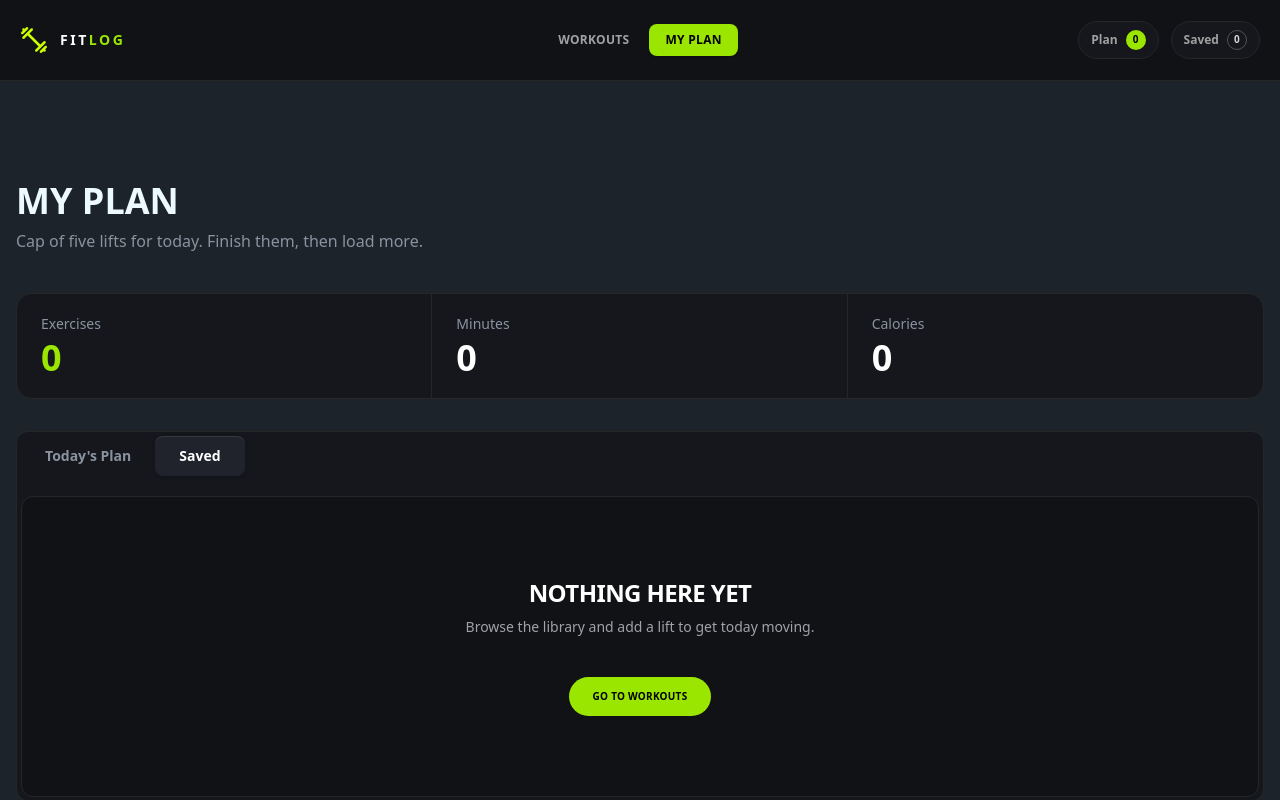
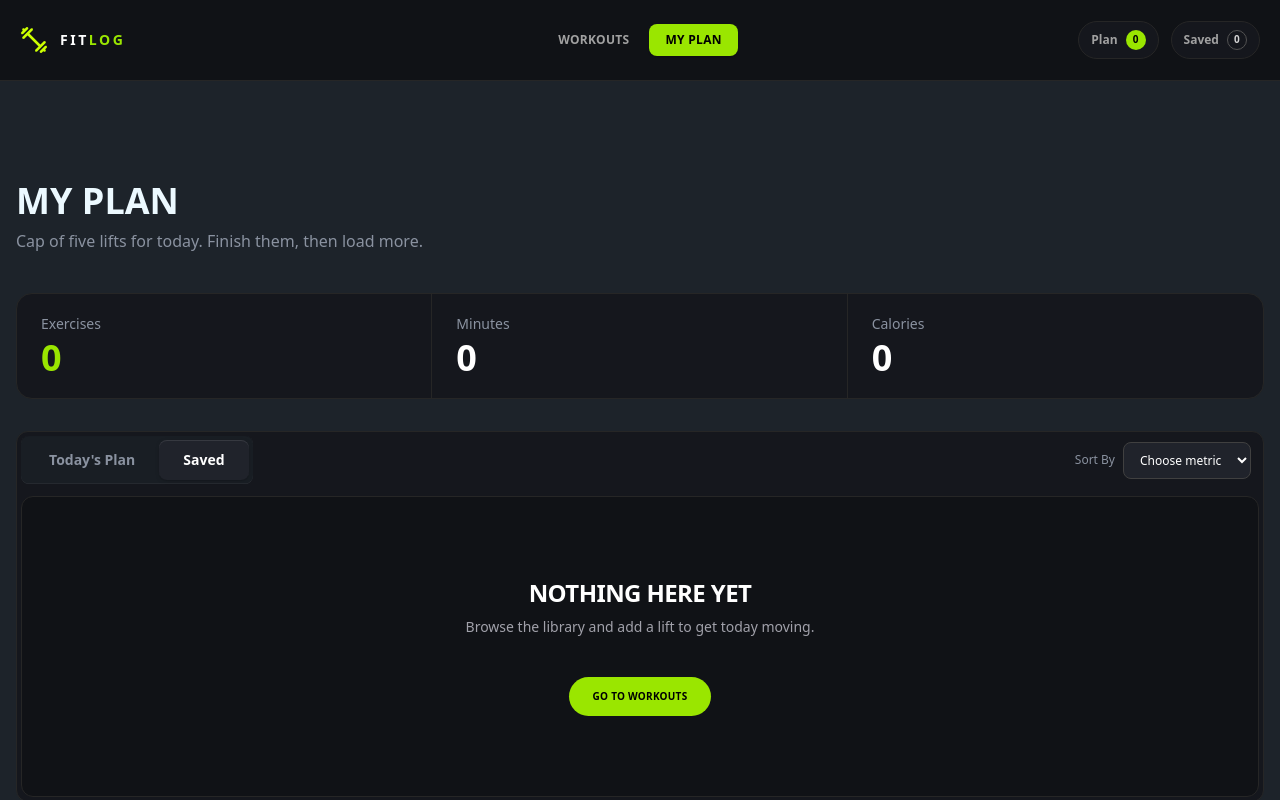
Before and after one commit to Likhon-25/FITLOG, a Next.js app: page /myPlan in a window 1280 px wide. Shown: the top 800 px of the page. Built offline with nearby package versions, Linux system fonts and the light colour scheme.

Commit message:
implemtnt shorting

```diff
--- a/src/app/myPlan/page.tsx
+++ b/src/app/myPlan/page.tsx
@@ -5,10 +5,26 @@ import { GymContext } from "@/components/context/GymContext";
 import PlanBooks from "@/components/shared/PlanBooks";
 import SaveBooks from "@/components/shared/SaveBooks";
 
+type SortOption = "" | "duration" | "rating" | "calories";
+
 const MyPlanPage = () => {
   const { todayPlan, saveLeter } = useContext(GymContext);
   const [activeTab, setActiveTab] = useState<"today" | "saved">("saved");
+  const [sortBy, setSortBy] = useState<SortOption>("");
   const activePlans = activeTab === "today" ? todayPlan : saveLeter;
+  const sortedPlans = sortBy
+    ? [...activePlans].sort((firstPlan, secondPlan) => {
+        if (sortBy === "duration") {
+          return secondPlan.duration - firstPlan.duration;
+        }
+
+        if (sortBy === "rating") {
+          return secondPlan.rating - firstPlan.rating;
+        }
+
+        return secondPlan.caloriesBurned - firstPlan.caloriesBurned;
+      })
+    : activePlans;
   const totalMinutes = activePlans.reduce(
     (total, plan) => total + plan.duration,
     0,
@@ -51,56 +67,62 @@ const MyPlanPage = () => {
         </div>
       </div>
 
-      {/* name of each tab group should be unique */}
-      <div className="tabs tabs-box rounded-xl border border-neutral-800 bg-[#15171d] p-1">
-        <input
-          type="radio"
-          name="my_tabs_6"
-          className="tab mb-4 rounded-lg px-6 text-sm font-semibold text-[#8A92A0] checked:bg-[#20232b] checked:text-white"
-          aria-label="Today's Plan"
-          checked={activeTab === "today"}
-          onChange={() => setActiveTab("today")}
-        />
+      <div className="rounded-xl border border-neutral-800 bg-[#15171d] p-1">
+        <div className="flex flex-wrap items-center justify-between gap-3">
+          <div className="tabs tabs-box">
+            <button
+              type="button"
+              className={`tab rounded-lg px-6 text-sm font-semibold ${
+                activeTab === "today"
+                  ? "bg-[#20232b] text-white"
+                  : "text-[#8A92A0]"
+              }`}
+              aria-selected={activeTab === "today"}
+              onClick={() => setActiveTab("today")}
+            >
+              Today&apos;s Plan
+            </button>
 
-        <div className="tab-content rounded-xl border border-neutral-800 bg-[#101216] p-5 text-center md:p-6">
-          {todayPlan.length > 0 ? (
-            <div className="space-y-4">
-              {todayPlan.map((plan) => {
-                return <PlanBooks key={plan.id} plan={plan} />;
-              })}
-            </div>
-          ) : (
-            <div className="py-14">
-              <h2 className="text-2xl font-black uppercase tracking-tight text-white">
-                NOTHING HERE YET
-              </h2>
+            <button
+              type="button"
+              className={`tab rounded-lg px-6 text-sm font-semibold ${
+                activeTab === "saved"
+                  ? "bg-[#20232b] text-white"
+                  : "text-[#8A92A0]"
+              }`}
+              aria-selected={activeTab === "saved"}
+              onClick={() => setActiveTab("saved")}
+            >
+              Saved
+            </button>
+          </div>
 
-              <p className="mb-10 mt-2 text-sm text-[#A1A1AA]">
-                Browse the library and add a lift to get today moving.
-              </p>
-
-              <button className="rounded-full bg-lime-400 px-6 py-3 text-[10px] font-extrabold uppercase tracking-wide text-black transition hover:bg-lime-300">
-                Go to workouts
-              </button>
-            </div>
-          )}
+          <label className="flex items-center gap-2 px-2 text-xs text-[#8A92A0]">
+            <span>Sort By</span>
+            <select
+              value={sortBy}
+              onChange={(event) => setSortBy(event.target.value as SortOption)}
+              className="rounded-lg border border-neutral-700 bg-[#20232b] px-3 py-2 text-xs text-white outline-none focus:border-lime-400"
+              aria-label="Sort plans by"
+            >
+              <option value="">Choose metric</option>
+              <option value="duration">Duration</option>
+              <option value="rating">Rating</option>
+              <option value="calories">Calories</option>
+            </select>
+          </label>
         </div>
 
-        <input
-          type="radio"
-          name="my_tabs_6"
-          className="tab rounded-lg px-6 text-sm font-semibold text-[#8A92A0] checked:bg-[#20232b] checked:text-white"
-          aria-label="Saved"
-          checked={activeTab === "saved"}
-          onChange={() => setActiveTab("saved")}
-        />
-
-        <div className="tab-content rounded-xl border border-neutral-800 bg-[#101216] p-5 text-center md:p-6">
-          {saveLeter.length > 0 ? (
+        <div className="mt-3 rounded-xl border border-neutral-800 bg-[#101216] p-5 text-center md:p-6">
+          {sortedPlans.length > 0 ? (
             <div className="space-y-4">
-              {saveLeter.map((later) => {
-                return <SaveBooks key={later.id} later={later} />;
-              })}
+              {activeTab === "today"
+                ? sortedPlans.map((plan) => (
+                    <PlanBooks key={plan.id} plan={plan} />
+                  ))
+                : sortedPlans.map((plan) => (
+                    <SaveBooks key={plan.id} later={plan} />
+                  ))}
             </div>
           ) : (
             <div className="py-14">
```
